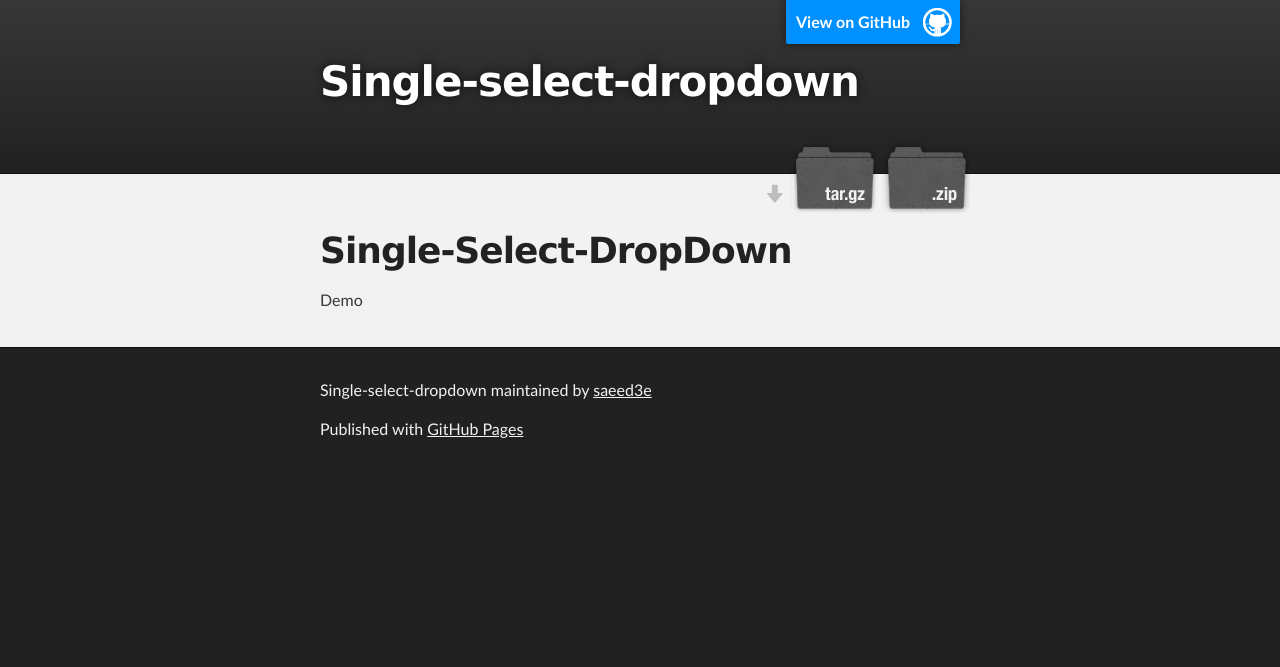
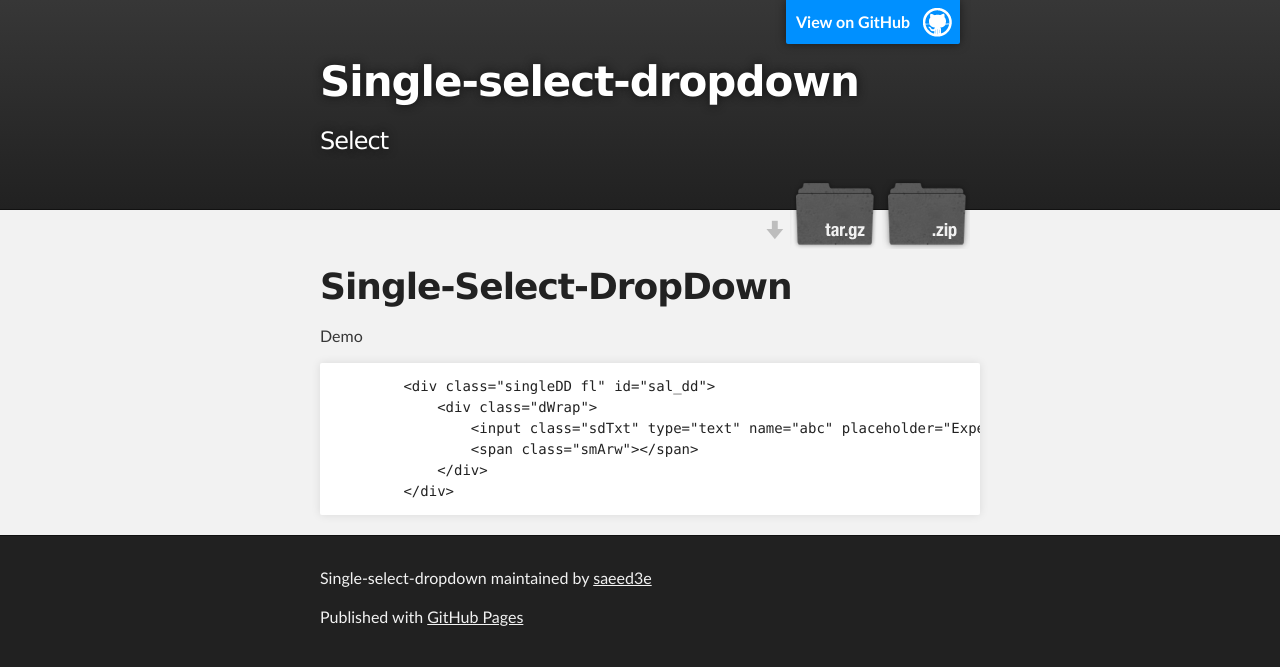
Before and after one commit to saeed3e/single-select-dropdown, a plain HTML site: page index.html in a window 1280 px wide. Drawn offline with Linux system fonts and the light colour scheme.

Commit message:
Create gh-pages branch via GitHub

```diff
--- a/index.html
+++ b/index.html
@@ -4,7 +4,7 @@
   <head>
     <meta charset='utf-8'>
     <meta http-equiv="X-UA-Compatible" content="chrome=1">
-    <meta name="description" content="Single-select-dropdown : ">
+    <meta name="description" content="Single-select-dropdown : Select">
 
     <link rel="stylesheet" type="text/css" media="screen" href="stylesheets/stylesheet.css">
 
@@ -19,7 +19,7 @@
           <a id="forkme_banner" href="https://github.com/saeed3e/Single-Select-DropDown">View on GitHub</a>
 
           <h1 id="project_title">Single-select-dropdown</h1>
-          <h2 id="project_tagline"></h2>
+          <h2 id="project_tagline">Select</h2>
 
             <section id="downloads">
               <a class="zip_download_link" href="https://github.com/saeed3e/Single-Select-DropDown/zipball/master">Download this project as a .zip file</a>
@@ -35,6 +35,14 @@
 <a name="single-select-dropdown" class="anchor" href="#single-select-dropdown"><span class="octicon octicon-link"></span></a>Single-Select-DropDown</h1>
 
 <p>Demo</p>
+
+<pre><code>        &lt;div class="singleDD fl" id="sal_dd"&gt;
+            &lt;div class="dWrap"&gt;
+                &lt;input class="sdTxt" type="text" name="abc" placeholder="Experience" readonly/&gt;
+                &lt;span class="smArw"&gt;&lt;/span&gt;
+            &lt;/div&gt;
+        &lt;/div&gt;
+</code></pre>
       </section>
     </div>
 
--- a/params.json
+++ b/params.json
@@ -1 +1 @@
-{"name":"Single-select-dropdown","tagline":"","body":"Single-Select-DropDown\r\n======================\r\n\r\nDemo\r\n","google":"UA-55646101-1","note":"Don't delete this file! It's used internally to help with page regeneration."}
+{"name":"Single-select-dropdown","tagline":"Select","body":"Single-Select-DropDown\r\n======================\r\n\r\nDemo\r\n\r\n            <div class=\"singleDD fl\" id=\"sal_dd\">\r\n                <div class=\"dWrap\">\r\n                    <input class=\"sdTxt\" type=\"text\" name=\"abc\" placeholder=\"Experience\" readonly/>\r\n                    <span class=\"smArw\"></span>\r\n                </div>\r\n            </div>\r\n","google":"UA-55646101-1","note":"Don't delete this file! It's used internally to help with page regeneration."}
```
